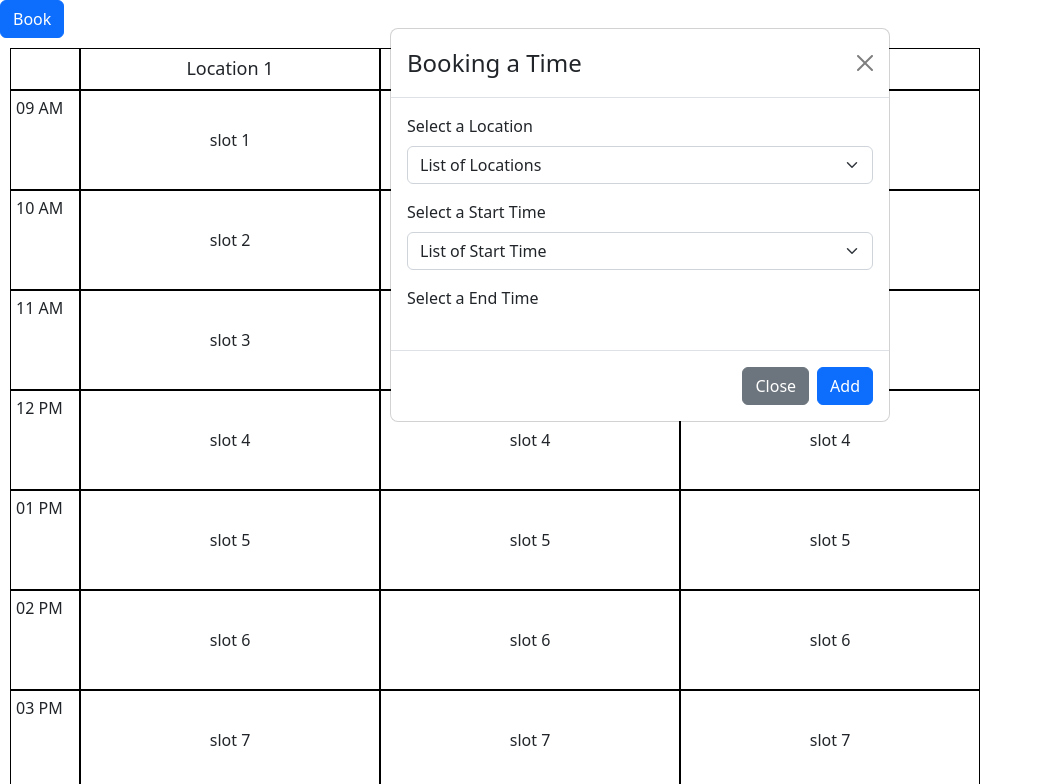
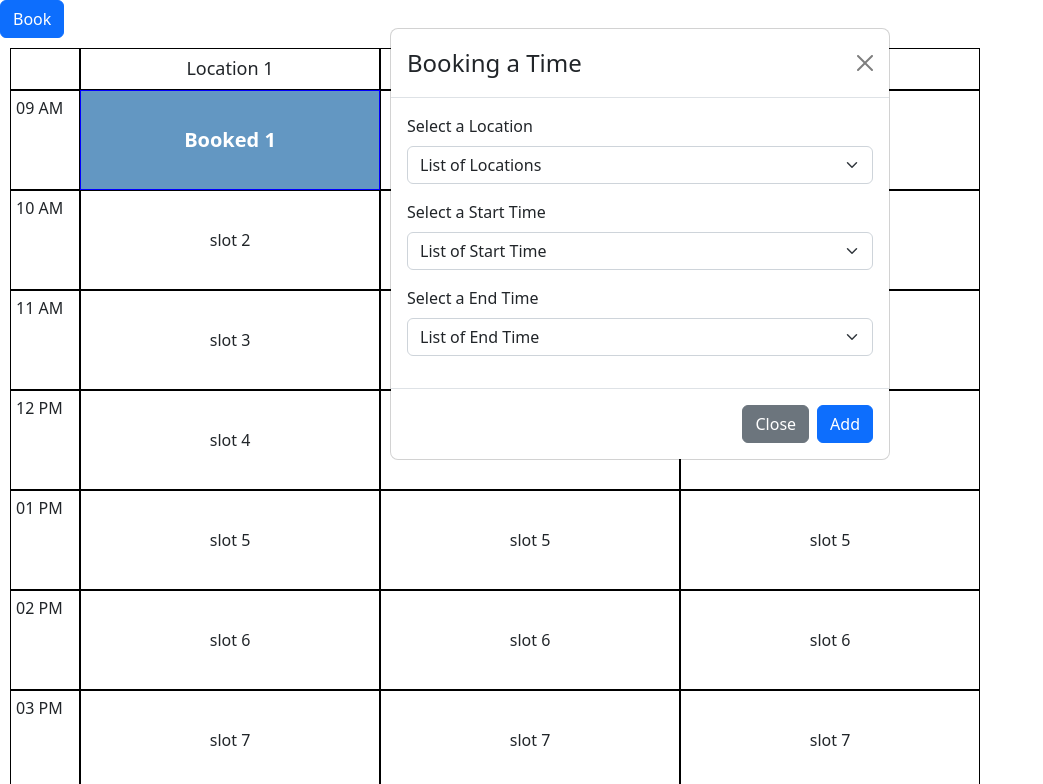
Before and after one commit to andadevs/schedule-booking, a React (Create React App) app: page / in a window 1280 px wide. Both pictures are taken after a click on the button "Book". Shown: the top 784 px of the page, without its empty margins (0-1043 px from the left). Built offline with nearby package versions, Linux system fonts and the light colour scheme.

Commit message:
add logic for adding timeblock

```diff
--- a/src/common/functions.ts
+++ b/src/common/functions.ts
@@ -1,5 +1,27 @@
+import { IBookedSlot, ILocation } from "./types";
+
 //#Supporteed from Source https://bit.ly/2neWfJ2
 export const generateRandomHexaColor = () => {
-    let n = (Math.random() * 0xfffff * 1000000).toString(16);
-    return '#' + n.slice(0, 6);
-  };
+  let n = (Math.random() * 0xfffff * 1000000).toString(16);
+  return '#' + n.slice(0, 6);
+};
+
+export const setBookedSlotToLocation = (
+  locations: ILocation[],
+  bookedSlot: IBookedSlot): ILocation[] => {
+    let arrayWithElement: ILocation[] = [];
+
+    if(locations.length > 0) {
+      //TODO: Change search logic to Bynary Search strategy
+      const locationsWithOutSearched = locations.filter((ele) => ele.id !== bookedSlot.locationId)
+      const locationSearched = locations.filter((ele) => ele.id === bookedSlot.locationId)[0]
+      let slotsBooked = [...locationSearched.slotsBooked, bookedSlot]
+
+      const locationWithBookedSlot = {
+        ...locationSearched,
+        slotsBooked
+      }
+      arrayWithElement = [...locationsWithOutSearched, locationWithBookedSlot]
+    }
+    return arrayWithElement.sort((a, b) => a.title > b.title ? 0 : -1)
+}
--- a/src/components/UI/molecules/BookModal/index.tsx
+++ b/src/components/UI/molecules/BookModal/index.tsx
@@ -1,5 +1,5 @@
 import * as React from 'react';
-import { useState, useEffect } from 'react';
+import { useState, useEffect, ChangeEvent } from 'react';
 
 import {
   IBookedSlot,
@@ -8,7 +8,7 @@ import {
 } from '../../../../common/types';
 import { IBookModalProp } from "./type"
 import { generateRandomHexaColor } from '../../../../common/functions';
-import { timeBlocksMock } from '../../../../common/mock';
+import { timeStartBlocksMock, timeEndBlocksMock } from '../../../../common/mock';
 
 import Modal from 'react-bootstrap/Modal';
 import Form from 'react-bootstrap/Form';
@@ -22,7 +22,11 @@ const BookModal = ({
 }: IBookModalProp) => {
   const [show, setShow] = useState<boolean>();
   const [dropLocations, setDropLocations] = useState<ILocation[]>([]);
-  const [timesBlock, setTimBlock] = useState<ITimeBlock[]>([]);
+  const [timesStartBlock, setTimesStartBlock] = useState<ITimeBlock[]>([]);
+  const [timesEndBlock, setTimesEndBlock] = useState<ITimeBlock[]>([]);
+  const [selectedLocation, setSelectedLocation] = useState<string>("")
+  const [selectedStartTimePosition, setSelectedStartTimePosition] = useState<string>("")
+  const [selectedEndTimePosition, setSelectedEndTimePosition] = useState<string>("")
 
   useEffect(() => {
     setShow(showModal);
@@ -33,24 +37,51 @@ const BookModal = ({
   }, [locations]);
 
   useEffect(() => {
-    setTimBlock(timeBlocksMock);
-  }, [timeBlocksMock]);
+    setTimesStartBlock(timeStartBlocksMock);
+  }, [timeStartBlocksMock]);
 
-  const closeHandler = () => {
+  useEffect(() => {
+    setTimesEndBlock(timeEndBlocksMock);
+  }, [timeEndBlocksMock]);
+
+  const closeHandler = (): void => {
     setShow(false);
     updateModalState();
   };
 
-  const saveHandler = () => {
+  const locationSelectionHandler = (evt: ChangeEvent<HTMLSelectElement>): void => {
+    const { target: { value } } = evt;
+    setSelectedLocation(value)
+  }
+
+  const startTimeSelectionHandler = (evt: ChangeEvent<HTMLSelectElement>): void => {
+    const { target: { value } } = evt;
+    setSelectedStartTimePosition(value)
+  }
+
+  const endTimeSelectionHandler = (evt: ChangeEvent<HTMLSelectElement>): void => {
+    const { target: { value } } = evt;
+    setSelectedEndTimePosition(value)
+  }
+
+  const saveHandler = (): void => {
     setShow(false);
-
+    const { slotsBooked } = locations.filter((ele) => ele.id === selectedLocation)[0]
+    console.log("slotsBooked selected", slotsBooked)
+    const id = `bookedSlot${slotsBooked.length === 0 ? "1" : slotsBooked.length + 1}`
+    const title = `Booked ${slotsBooked.length === 0 ? "1" : slotsBooked.length + 1}`
+    const timeBlocksTaked = (parseInt(selectedEndTimePosition) - parseInt(selectedStartTimePosition)) + 1
+    const bookedPosition = parseInt(selectedStartTimePosition)
+    let top = slotsBooked.length === 0 || bookedPosition === 1 ? "0" : `${(bookedPosition * 100) - 100}px`;
+    const bookedSlotHeight = `${timeBlocksTaked * 100}px`
     const newBookedSlot: IBookedSlot = {
-      id: 'bookedSlot3',
-      title: 'Booked 3',
-      positions: 1,
+      id,
+      title,
+      timeBlocksTaked,
+      locationId: selectedLocation,
       style: {
-        top: '456px',
-        height: '114.5px',
+        top,
+        height: bookedSlotHeight,
         backgroundColor: generateRandomHexaColor(),
       },
     };
@@ -65,9 +96,9 @@ const BookModal = ({
       </Modal.Header>
       <Modal.Body>
         <Form>
-          <Form.Group className="mb-3" controlId="exampleForm.ControlInput1">
+          <Form.Group className="mb-3" controlId="locations">
             <Form.Label>Select a Location</Form.Label>
-            <Form.Select aria-label="Select a Location">
+            <Form.Select aria-label="Select a Location" onChange={locationSelectionHandler}>
               <option>List of Locations</option>
               {dropLocations.map(({ id, title }) => (
                 <option value={id} key={id}>
@@ -76,19 +107,27 @@ const BookModal = ({
               ))}
             </Form.Select>
           </Form.Group>
-          <Form.Group className="mb-3" controlId="exampleForm.ControlInput1">
+          <Form.Group className="mb-3" controlId="startTime" onChange={startTimeSelectionHandler}>
             <Form.Label>Select a Start Time</Form.Label>
-            <Form.Select aria-label="Select a Location">
+            <Form.Select aria-label="Select a StartTime">
               <option>List of Start Time</option>
-              {timesBlock.map(({ value, label, disabled }) => (
-                <option value={value} disabled={disabled} key={label}>
+              {timesStartBlock.map(({ position, label, disabled }) => (
+                <option value={position} disabled={disabled} key={label}>
                   {label}
                 </option>
               ))}
             </Form.Select>
           </Form.Group>
-          <Form.Group className="mb-3" controlId="exampleForm.ControlInput1">
+          <Form.Group className="mb-3" controlId="endTime" onChange={endTimeSelectionHandler}>
             <Form.Label>Select a End Time</Form.Label>
+            <Form.Select aria-label="Select a EndTime">
+              <option>List of End Time</option>
+              {timesEndBlock.map(({ position, label, disabled }) => (
+                <option value={position} disabled={disabled} key={label}>
+                  {label}
+                </option>
+              ))}
+            </Form.Select>
           </Form.Group>
         </Form>
       </Modal.Body>
--- a/src/components/UI/molecules/Locations/index.tsx
+++ b/src/components/UI/molecules/Locations/index.tsx
@@ -1,27 +1,26 @@
 import React, {useState, useEffect} from "react"
 
-import { locationsMock} from "./mock"
 import { ILocationProp } from "./type"
 import { ILocation } from "../../../../common/types"
 
 import "./style.scss"
 
-const Locations = ({ bookedSlots }: ILocationProp) => {
+const Locations = ({ locations:locationFromProp }: ILocationProp) => {
   const [locations, setLocations] = useState<ILocation[]>([])
 
   useEffect(() => {
-    setLocations(locationsMock)
-  }, [])
+    setLocations(locationFromProp)
+  }, [locationFromProp])
 
   return (
     <div className="locations">
-      {locations.map(({ id, title, slots }) => (
+      {locations.map(({ id, title, slots, slotsBooked }) => (
         <div className="section" key={id}>
           <div className="header">
             <h1 className="title">{title}</h1>
           </div>
           <div className="slots">
-            {bookedSlots.map(({ id, title, style }) => (
+            {slotsBooked.map(({ id, title, style }) => (
               <div className="slot-booked" style={style} key={id}>
                 {title}
               </div>
--- a/src/components/UI/molecules/Locations/mock.ts
+++ b/src/components/UI/molecules/Locations/mock.ts
@@ -118,18 +118,21 @@ const locationOneMock: ILocation = {
   id: 'locationOne',
   title: 'Location 1',
   slots: locationOneSlotMock,
+  slotsBooked: []
 };
 
 const locationTwoMock: ILocation = {
   id: 'locationTwo',
   title: 'Location 2',
   slots: locationTwoSlotMock,
+  slotsBooked: []
 };
 
 const locationThreeMock: ILocation = {
   id: 'locationThree',
   title: 'Location 3',
   slots: locationThreeSlotMock,
+  slotsBooked: []
 };
 
 export const locationsMock: ILocation[] = [{ ...locationOneMock }, { ...locationTwoMock }, { ...locationThreeMock }];
--- a/src/components/UI/molecules/Locations/type.ts
+++ b/src/components/UI/molecules/Locations/type.ts
@@ -1,5 +1,5 @@
-import { ILocation, IBookedSlot} from "../../../../common/types"
+import { ILocation, IBookedSlot } from "../../../../common/types"
 
 export interface ILocationProp {
-    bookedSlots: IBookedSlot[]
+    locations: ILocation[]
 }
--- a/src/components/UI/molecules/TimeBlocks/index.tsx
+++ b/src/components/UI/molecules/TimeBlocks/index.tsx
@@ -1,13 +1,13 @@
 import React from "react"
 import "./style.scss"
-import { timeBlocksMock } from "../../../../common/mock"
+import { timeStartBlocksMock } from "../../../../common/mock"
 
 const TimeBlocks = () => {
     return (
         <div className="time-blocks-container">
             <div className="header"></div>
             <div className="blocks">
-                {timeBlocksMock.map(({ label }) => (
+                {timeStartBlocksMock.map(({ label }) => (
                     <div className="block"  key={label}>{label}</div>
                 ))}
             </div>
--- a/src/components/pages/Booking/index.tsx
+++ b/src/components/pages/Booking/index.tsx
@@ -3,7 +3,7 @@ import { useState, useEffect, CSSProperties } from 'react';
 import 'bootstrap/dist/css/bootstrap.min.css';
 import './style.scss';
 
-import { bookedSlotsMock } from './mock';
+import { locationTwoBookedSlotsMock } from './mock';
 import {locationsMock} from "../../UI/molecules/Locations/mock"
 import { ILocation, IBookedSlot } from '../../../common/types';
 
@@ -11,10 +11,11 @@ import SCBookModal from '../../UI/molecules/BookModal';
 import SCTimeBlocks from '../../UI/molecules/TimeBlocks';
 import SCLocations from '../../UI/molecules/Locations';
 import SCToolbar from '../../UI/molecules/Toolbar';
+import { setBookedSlotToLocation } from '../../../common/functions';
 
 const Booking = () => {
   const [locations, setLocations] = useState<ILocation[]>([]);
-  const [bookedSlots, setBookedSlots] = useState<IBookedSlot[]>([]);
+  const [bookedSlot, setBookedSlot] = useState<IBookedSlot>();
   const [showModal, setShowModal] = useState(false);
 
   useEffect(() => {
@@ -24,8 +25,15 @@ const Booking = () => {
   }, [locations]);
 
   useEffect(() => {
-    if (locations.length > 0) setBookedSlots(bookedSlotsMock);
+    if (locations.length > 0) setBookedSlot(locationTwoBookedSlotsMock);
   }, [locations]);
+
+  useEffect(() => {
+    if(bookedSlot !== undefined && locations.length > 0) {
+      const locationsWithBookedSlots = setBookedSlotToLocation(locations, bookedSlot)
+      setLocations(locationsWithBookedSlots)
+    }
+  }, [bookedSlot])
 
   const openBookModalHandler = () => setShowModal(true);
 
@@ -35,7 +43,8 @@ const Booking = () => {
 
   const addBookHandler = (newBookedSlot: IBookedSlot) => {
     setShowModal(false);
-    setBookedSlots((currentBookSlots) => [...currentBookSlots, newBookedSlot]);
+    const locationsWithBookedSlots = setBookedSlotToLocation(locations, newBookedSlot)
+    setLocations(locationsWithBookedSlots)
   };
 
   return (
@@ -43,7 +52,7 @@ const Booking = () => {
       <SCToolbar openBookModalHandler={openBookModalHandler} />
       <div className='flex-container'>
         <SCTimeBlocks />
-        <SCLocations bookedSlots={[]} />
+        <SCLocations locations={locations} />
       </div>
       <SCBookModal
         showModal={showModal}
--- a/src/components/pages/Booking/mock.ts
+++ b/src/components/pages/Booking/mock.ts
@@ -1,15 +1,14 @@
 import { generateRandomHexaColor } from '../../../common/functions';
 import { IBookedSlot } from '../../../common/types';
 
-export const bookedSlotsMock: IBookedSlot[] = [
-  {
-    id: 'bookedSlot1',
-    title: 'Booked 1',
-    positions: 2,
-    style: {
-      top: '0',
-      height: '228px',
-      backgroundColor: generateRandomHexaColor(),
-    },
+export const locationTwoBookedSlotsMock: IBookedSlot = {
+  id: 'bookedSlot1',
+  locationId: "locationOne",
+  title: 'Booked 1',
+  timeBlocksTaked: 1,
+  style: {
+    top: '0',
+    height: '100px',
+    backgroundColor: generateRandomHexaColor(),
   },
-];
+}
```
Also changed, not shown: src/common/mock.ts (+53 -8 lines), src/common/types.ts (+8 -7 lines).
